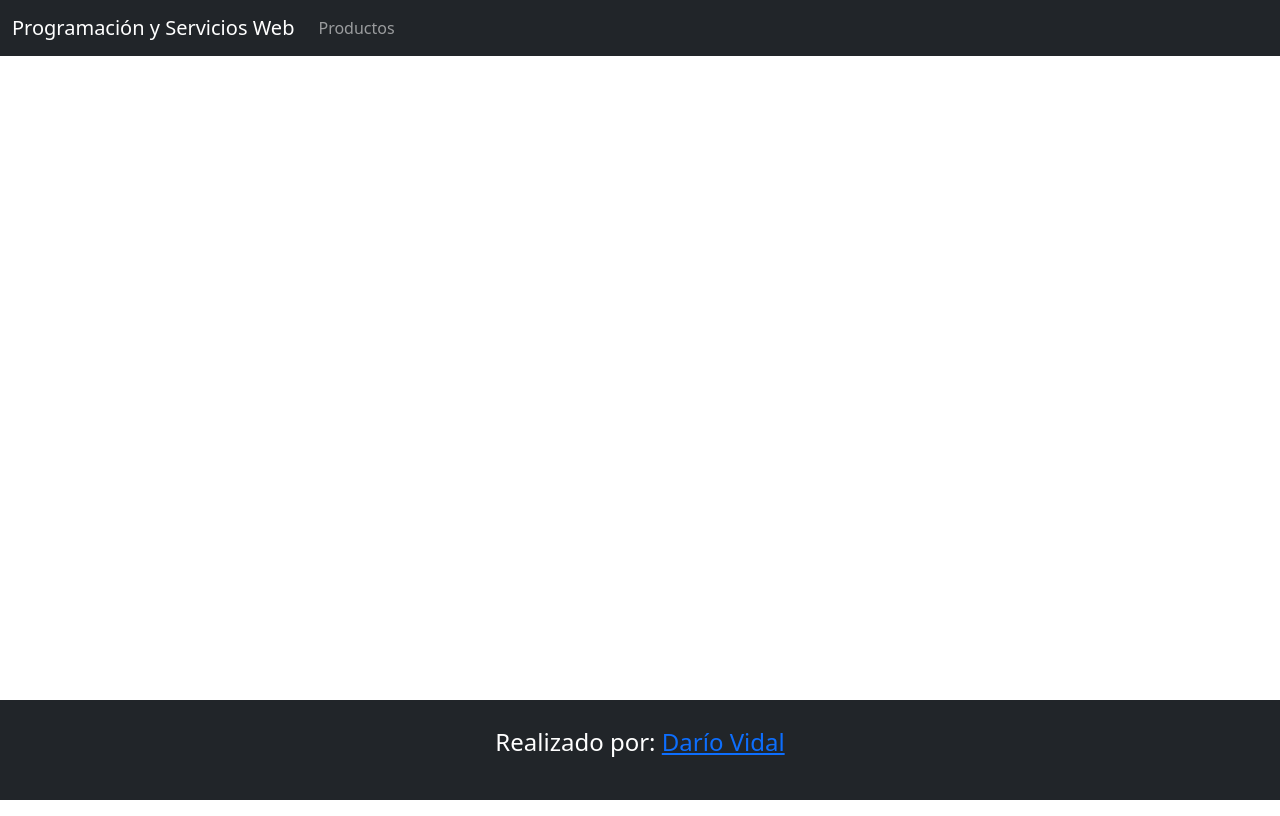
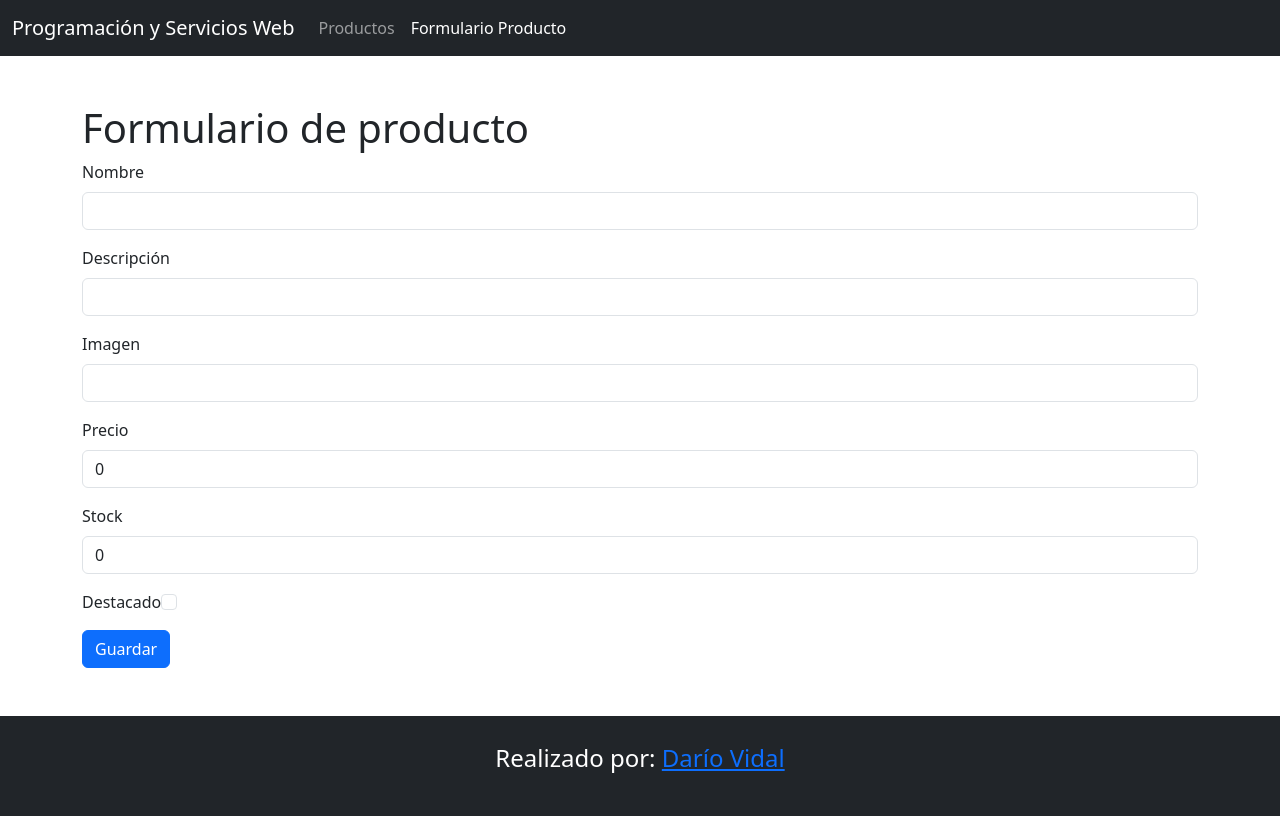
Before and after one commit to DarioRv/tp-back-angular, an Angular app: page /formulario-producto in a window 1280 px wide. Before the commit this address led to /. Built offline with nearby package versions, Linux system fonts and the light colour scheme.

Commit message:
add: formulario producto

```diff
--- a/src/app/app.routes.ts
+++ b/src/app/app.routes.ts
@@ -1,6 +1,8 @@
 import { Routes } from '@angular/router';
 import { ListaProductosComponent } from './productos/lista-productos/lista-productos.component';
+import { FormularioProductoComponent } from './productos/formulario-producto/formulario-producto.component';
 
 export const routes: Routes = [
   { path: 'productos', component: ListaProductosComponent },
+  { path: 'formulario-producto', component: FormularioProductoComponent },
 ];
--- a/src/app/productos/formulario-producto/formulario-producto.component.html
+++ b/src/app/productos/formulario-producto/formulario-producto.component.html
@@ -1 +1,103 @@
-<p>formulario-producto works!</p>
+<h1>Formulario de producto</h1>
+<section>
+  <form [formGroup]="productoForm" (ngSubmit)="onSubmit()">
+    <div class="mb-3">
+      <label for="nombre" class="form-label">Nombre</label>
+      <input
+        type="text"
+        class="form-control"
+        id="nombre"
+        formControlName="nombre"
+      />
+      @if (nombre.touched && nombre.hasError('required')) {
+      <div class="text-danger">El nombre es obligatorio</div>
+      }
+    </div>
+
+    <div class="mb-3">
+      <label for="descripcion" class="form-label">Descripción</label>
+      <input
+        type="text"
+        class="form-control"
+        id="descripcion"
+        formControlName="descripcion"
+      />
+
+      @if (descripcion.touched && descripcion.hasError('required')) {
+      <div class="text-danger">La descripción es obligatoria</div>
+      }
+    </div>
+
+    <div class="mb-3">
+      <label for="imagen" class="form-label">Imagen</label>
+      <input
+        type="text"
+        class="form-control"
+        id="imagen"
+        formControlName="imagen"
+      />
+
+      @if (imagen.touched && imagen.hasError('required')) {
+      <div class="text-danger">La imagen es obligatoria</div>
+      }
+    </div>
+
+    <div class="mb-3">
+      <label for="precio" class="form-label">Precio</label>
+      <input
+        type="number"
+        class="form-control"
+        id="precio"
+        formControlName="precio"
+      />
+
+      @if (precio.touched && precio.hasError('required')) {
+      <div class="text-danger">El precio es obligatorio</div>
+      } @if (precio.touched && precio.hasError('min')) {
+      <div class="text-danger">El precio debe ser mayor a 0</div>
+      }
+    </div>
+
+    <div class="mb-3">
+      <label for="stock" class="form-label">Stock</label>
+      <input
+        type="number"
+        class="form-control"
+        id="stock"
+        formControlName="stock"
+      />
+
+      @if (stock.touched && stock.hasError('required')) {
+      <div class="text-danger">El stock es obligatorio</div>
+      } @if (stock.touched && stock.hasError('min')) {
+      <div class="text-danger">El stock debe ser mayor a 0</div>
+      }
+    </div>
+
+    <div class="mb-3">
+      <label for="destacado">Destacado</label>
+      <input
+        type="checkbox"
+        class="form-check-input"
+        id="destacado"
+        formControlName="destacado"
+      />
+
+      @if (destacado.touched && destacado.hasError('required')) {
+      <div class="text-danger">El destacado es obligatorio</div>
+      }
+    </div>
+
+    <button type="submit" class="btn btn-primary">Guardar</button>
+  </form>
+</section>
+
+<section>
+  @switch (status) { @case ('success') {
+  <div class="alert alert-success text-center">Producto guardado</div>
+  } @case ('error') {
+  <div class="alert alert-success text-center">
+    Se ha producido un error al guardar el producto
+  </div>
+  } }
+</section>
--- a/src/app/productos/formulario-producto/formulario-producto.component.ts
+++ b/src/app/productos/formulario-producto/formulario-producto.component.ts
@@ -1,12 +1,81 @@
 import { Component } from '@angular/core';
+import {
+  FormBuilder,
+  FormControl,
+  FormGroup,
+  ReactiveFormsModule,
+  Validators,
+} from '@angular/forms';
+import { ProductoService } from '../../services/producto.service';
+import { Producto } from '../../interfaces/producto.interface';
+import { RequestStatus } from '../../shared/types/request-status.type';
 
 @Component({
   selector: 'app-formulario-producto',
   standalone: true,
-  imports: [],
+  imports: [ReactiveFormsModule],
   templateUrl: './formulario-producto.component.html',
-  styleUrl: './formulario-producto.component.css'
+  styleUrl: './formulario-producto.component.css',
 })
 export class FormularioProductoComponent {
+  productoForm: FormGroup = this.fb.group({
+    nombre: ['', [Validators.required]],
+    descripcion: ['', [Validators.required]],
+    imagen: ['', [Validators.required]],
+    precio: [0, [Validators.required, Validators.min(1)]],
+    stock: [0, [Validators.required, Validators.min(1)]],
+    destacado: [false, [Validators.required]],
+  });
 
+  status: RequestStatus = 'no status';
+
+  constructor(
+    private fb: FormBuilder,
+    private productoService: ProductoService
+  ) {}
+
+  get nombre(): FormControl {
+    return this.productoForm.get('nombre') as FormControl;
+  }
+
+  get descripcion(): FormControl {
+    return this.productoForm.get('descripcion') as FormControl;
+  }
+
+  get imagen(): FormControl {
+    return this.productoForm.get('imagen') as FormControl;
+  }
+
+  get precio(): FormControl {
+    return this.productoForm.get('precio') as FormControl;
+  }
+
+  get stock(): FormControl {
+    return this.productoForm.get('stock') as FormControl;
+  }
+
+  get destacado(): FormControl {
+    return this.productoForm.get('destacado') as FormControl;
+  }
+
+  onSubmit(): void {
+    if (this.productoForm.invalid) {
+      this.productoForm.markAllAsTouched();
+      return;
+    }
+
+    const producto: Producto = this.productoForm.value;
+    this.crearProducto(producto);
+  }
+
+  crearProducto(producto: Producto): void {
+    this.productoService.createProducto(producto).subscribe({
+      next: () => {
+        this.status = 'success';
+      },
+      error: () => {
+        this.status = 'error';
+      },
+    });
+  }
 }
--- a/src/app/shared/components/header/header.component.ts
+++ b/src/app/shared/components/header/header.component.ts
@@ -14,5 +14,8 @@ interface MenuItem {
   styleUrl: './header.component.css',
 })
 export class HeaderComponent {
-  menuItems: MenuItem[] = [{ label: 'Productos', routerLink: 'productos' }];
+  menuItems: MenuItem[] = [
+    { label: 'Productos', routerLink: 'productos' },
+    { label: 'Formulario Producto', routerLink: 'formulario-producto' },
+  ];
 }
--- /dev/null
+++ b/src/app/shared/types/request-status.type.ts
@@ -0,0 +1,6 @@
+export type RequestStatus =
+  | 'no status'
+  | 'pending'
+  | 'success'
+  | 'fail'
+  | 'error';
```
